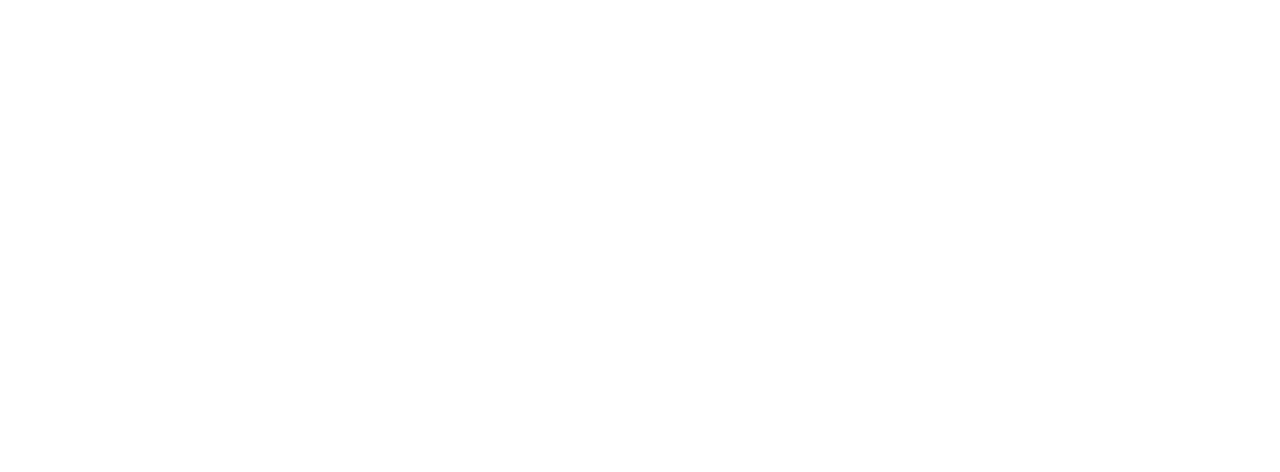
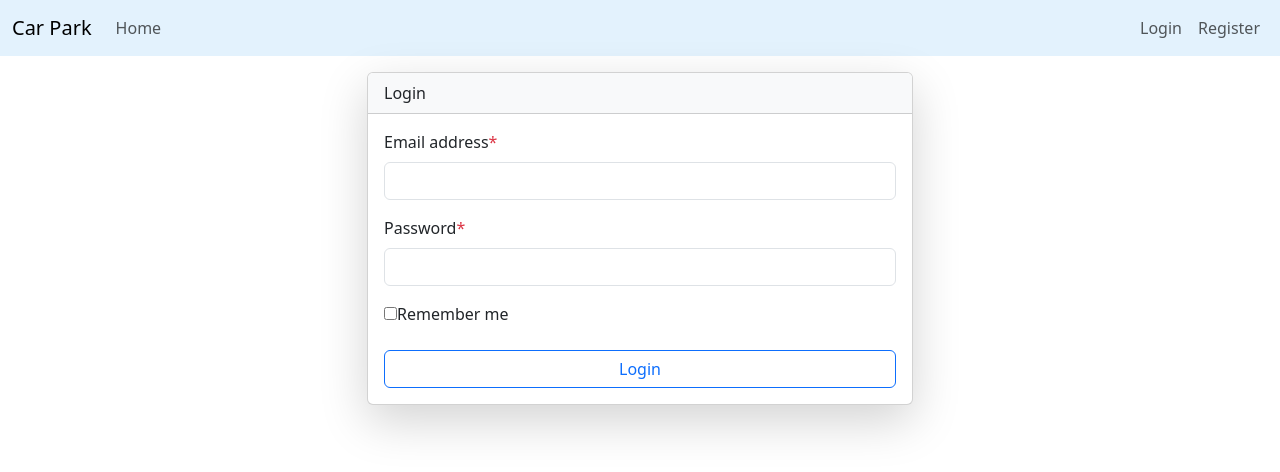
Before and after one commit to Chathura-ce/vue-bootstrap, a Vue app: page /login in a window 1280 px wide. Before the commit this address had no page. Shown: the top 472 px of the page. Built offline with nearby package versions, Linux system fonts and the light colour scheme.

Commit message:
Login function created

```diff
--- a/src/App.vue
+++ b/src/App.vue
@@ -9,7 +9,7 @@ const auth = useAuth();
       <header>
         <nav class="navbar navbar-expand-lg bg-light-blue" style="">
           <div class="container-fluid">
-            <a class="navbar-brand" href="#">Navbar</a>
+            <a class="navbar-brand" href="/">Car Park</a>
             <button class="navbar-toggler" type="button" data-bs-toggle="collapse"
                     data-bs-target="#navbarSupportedContent" aria-controls="navbarSupportedContent" aria-expanded="false"
                     aria-label="Toggle navigation">
@@ -17,17 +17,11 @@ const auth = useAuth();
             </button>
             <div class="collapse navbar-collapse" id="navbarSupportedContent">
               <ul class="navbar-nav me-auto mb-2 mb-lg-0">
-                <li class="nav-item">
-                  <RouterLink class="nav-link active" aria-current="page" :to="{name:'home'}">Home</RouterLink>
-                </li>
-                <li class="nav-item">
-                  <RouterLink class="nav-link" :to="{name:'register'}">About</RouterLink>
-                </li>
                 <li class="nav-item" v-if="auth.check">
-                  <RouterLink class="nav-link" :to="{name:'vehicles.index'}">About</RouterLink>
+                  <RouterLink class="nav-link" :to="{name:'vehicles.index'}">Vehicles</RouterLink>
                 </li>
                 <li class="nav-item" v-else>
-                  <RouterLink class="nav-link" :to="{name:'home'}">About</RouterLink>
+                  <RouterLink class="nav-link" :to="{name:'home'}">Home</RouterLink>
                 </li>
               </ul>
               <ul class="navbar-nav ml-auto" v-if="auth.check">
--- a/src/bootstrap.js
+++ b/src/bootstrap.js
@@ -12,7 +12,7 @@ window.axios.interceptors.response.use(
     (error)=>{
         if(error.response?.status === 401){
             const auth = useAuth();
-            auth.destroyTokenAndRedirectTo("register");
+            auth.destroyTokenAndRedirectTo();
         }
 
         return Promise.reject(error);
--- a/src/router/index.js
+++ b/src/router/index.js
@@ -1,8 +1,8 @@
 import { createRouter, createWebHistory } from 'vue-router'
 
 function auth(to,from,next) {
-  if (localStorage.getItem('access_token')){
-    return next({name:"register"});
+  if (!localStorage.getItem('access_token')){
+    return next({name:"login"});
   }
   next();
 }
@@ -22,6 +22,12 @@ const router = createRouter({
       component: ()=> import('@/views/HomeView.vue')
     },
     {
+      path: '/login',
+      name: 'login',
+      beforeEnter:guest,
+      component: () => import('@/views/auth/LoginView.vue')
+    },
+    {
       path: '/register',
       name: 'register',
       beforeEnter:guest,
--- a/src/stores/auth.js
+++ b/src/stores/auth.js
@@ -22,14 +22,14 @@ export const useAuth = defineStore("auth",()=>{
         router.push({name:"vehicles.index"});
     }
 
-    function destroyTokenAndRedirectTo(routeName){
+    function destroyTokenAndRedirectTo(routeName="login"){
         setAccessToken(null);
         router.push({name:routeName});
     }
 
     async function logout(){
         return window.axios.post("auth/logout").finally(()=>{
-            destroyTokenAndRedirectTo("register");
+            destroyTokenAndRedirectTo();
         })
     }
 
--- /dev/null
+++ b/src/stores/login.js
@@ -0,0 +1,46 @@
+import {reactive,ref} from "vue";
+import {defineStore} from "pinia";
+import {useAuth} from "@/stores/auth";
+
+
+export const useLogin = defineStore('login',()=>{
+    const auth = useAuth();
+    const errors = reactive({});
+    const loading = ref(false);
+    const form = reactive({
+        email:'',
+        password:'',
+        remember:'',
+    })
+
+    function resetForm(){
+        form.email = '';
+        form.password = '';
+        form.remember = ''
+
+        errors.value = {};
+    }
+
+    async function handleSubmit(){
+        if (loading.value) return;
+        loading.value = true;
+        errors.value = {};
+
+        return window.axios
+            .post("auth/login", form)
+            .then((response) => {
+                auth.login(response.data.access_token);
+            })
+            .catch((error) => {
+                if (error.response.status === 422) {
+                    errors.value = error.response.data.errors;
+                }
+            })
+            .finally(() => {
+                form.password = "";
+                loading.value = false;
+            });
+    }
+
+    return { form, errors, loading, resetForm, handleSubmit };
+})
--- a/src/views/Vehicles/IndexView.vue
+++ b/src/views/Vehicles/IndexView.vue
@@ -1,3 +1,3 @@
 <template>
-  <template>You're logged in!</template>
+  <h1>Vehicles</h1>
 </template>
--- /dev/null
+++ b/src/views/auth/LoginView.vue
@@ -0,0 +1,57 @@
+<script setup>
+
+import {useLogin} from "@/stores/login";
+import { onBeforeUnmount} from "vue";
+import IconSpiner from "@/components/IconSpiner.vue";
+
+const store = useLogin();
+onBeforeUnmount(store.resetForm)
+
+const validationClass = (field) => {
+  if ( store.errors?.value?.[field]?.length > 0) {
+    return 'is-invalid';
+  }
+  return '';
+}
+
+</script>
+
+<template>
+  <div class="container">
+    <div class="row">
+      <div class="col-sm-6 mx-auto mt-3 my-auto">
+        <div class="card shadow-lg">
+          <div class="card-header bg-light">Login</div>
+          <div class="card-body">
+            <form @submit.prevent="store.handleSubmit()" novalidate>
+              <div class="mb-3">
+                <label for="email" class="form-label">Email address<span class="text-danger">*</span></label>
+                <input v-model="store.form.email" type="email" class="form-control"
+                       :disabled="store.loading"
+                       :class="validationClass('email')" id="email" name="email"
+                       aria-describedby="emailHelp">
+                <ValidationError :errors="store.errors" field="email"/>
+              </div>
+              <div class="mb-3">
+                <label for="password" class="form-label">Password<span class="text-danger">*</span></label>
+                <input v-model="store.form.password" type="password" class="form-control"
+                       :disabled="store.loading"
+                       :class="validationClass('password')" id="password" name="password">
+                <ValidationError :errors="store.errors" field="password"/>
+              </div>
+              <div class="mb-3">
+                <input type="checkbox" v-model="store.form.remember" :disabled="store.loading">
+                <label for="password" class="form-label">Remember me</label>
+              </div>
+              <div class="d-grid gap-2">
+                <button class="btn btn-outline-primary" type="submit" :disabled="store.loading">
+                  <IconSpiner v-show="store.loading" />
+                  Login</button>
+              </div>
+            </form>
+          </div>
+        </div>
+      </div>
+    </div>
+  </div>
+</template>
```
